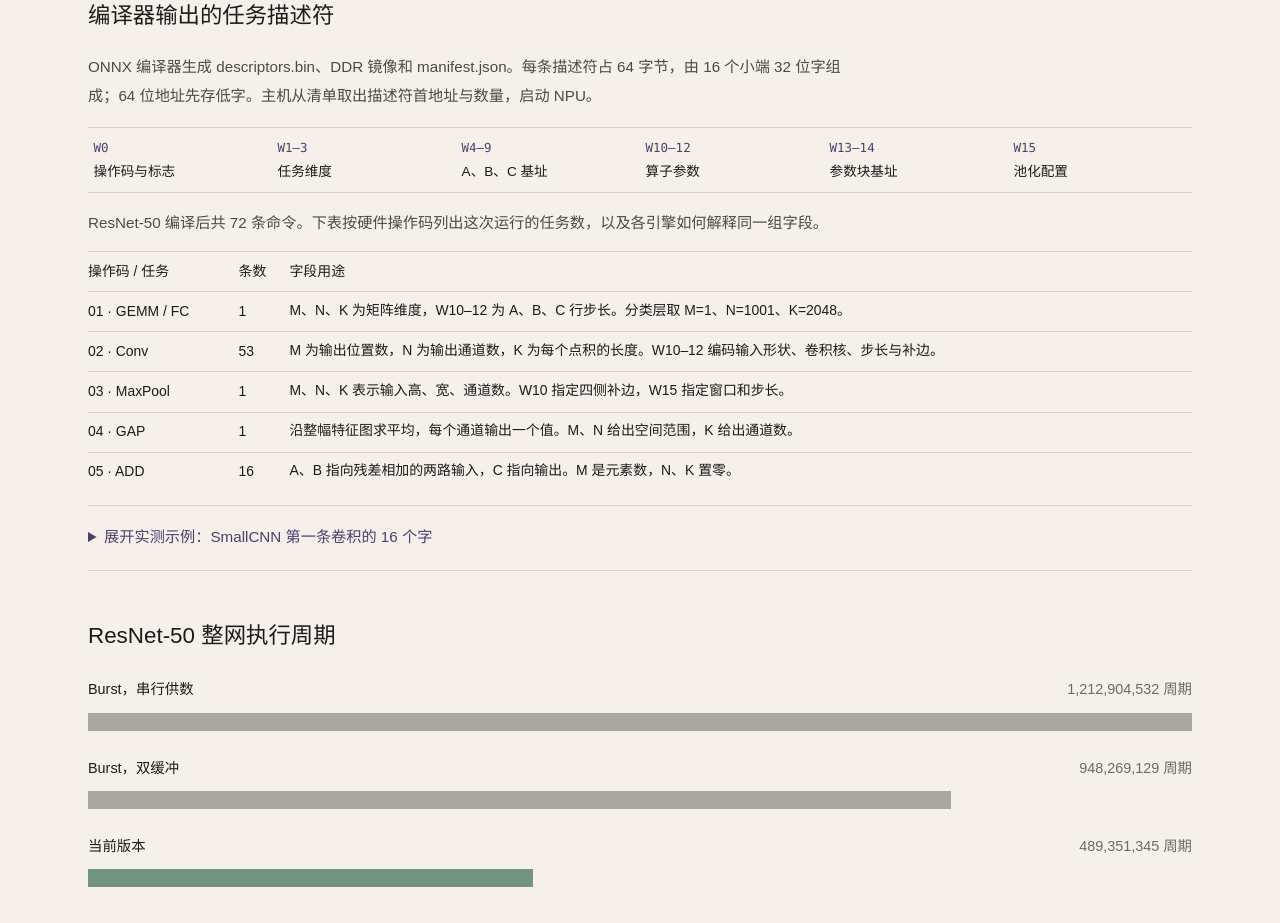
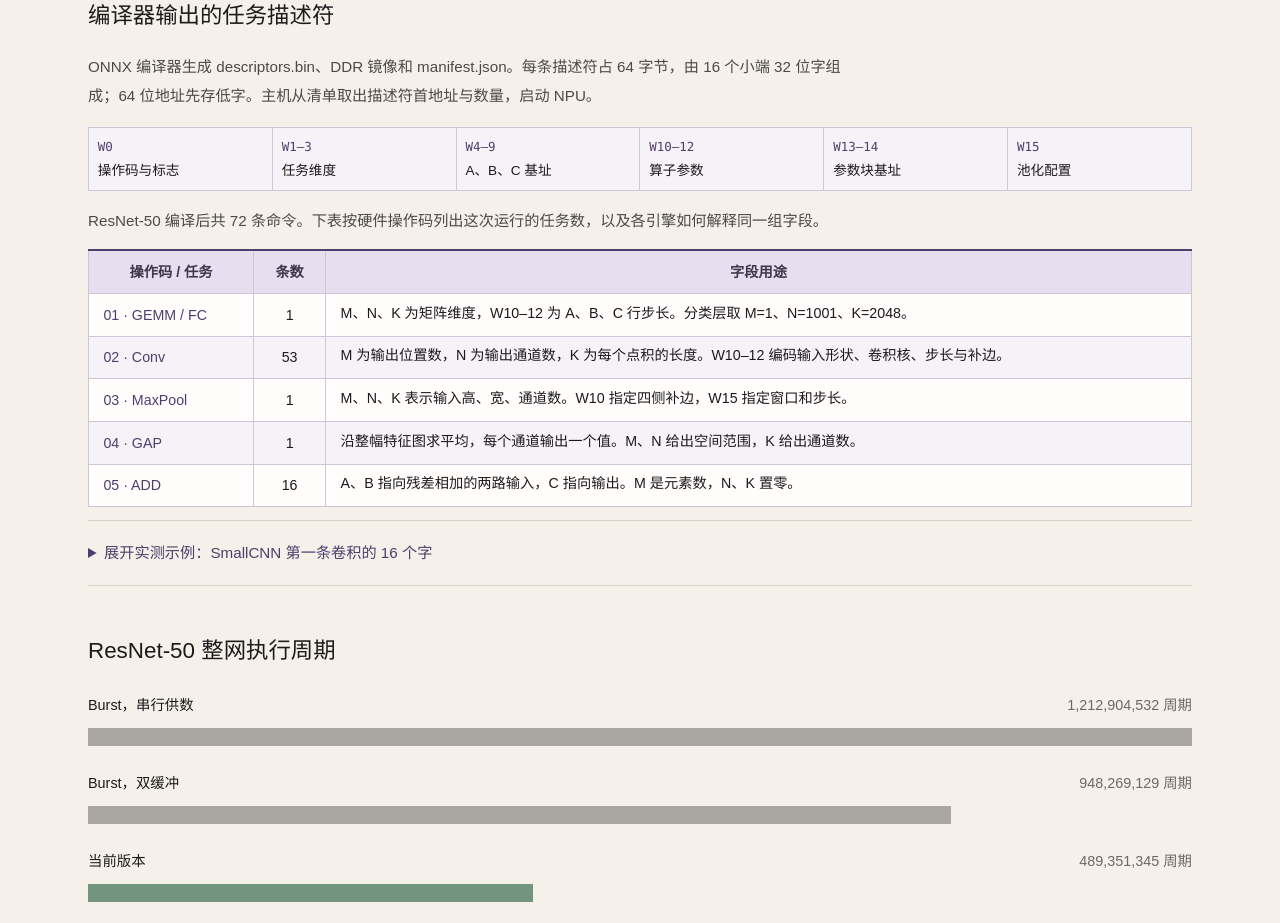
Before and after one commit to gaozhouhao/my-website, a Next.js app: page /projects/int8-systolic-npu in a window 1280 px wide. Shown: the part 1320-2243 px from the top of the page. Built offline with nearby package versions, Linux system fonts and the light colour scheme.

Commit message:
Distinguish NPU data tables with tinted headers, gridlines and alternating rows

```diff
--- a/app/projects/int8-systolic-npu/page.module.css
+++ b/app/projects/int8-systolic-npu/page.module.css
@@ -59,10 +59,31 @@
   .section h2 { font-size: 1.3rem; }
 }
 
-.descriptor { width: 100%; max-width: 52rem; margin: 1.5rem 0; border-collapse: collapse; text-align: left; font-size: .88rem; }
+.opTable, .descriptor {
+  --grid-line: #cec5d8;
+  width: 100%;
+  border-collapse: collapse;
+  background: #fffefd;
+  color: var(--foreground);
+  text-align: start;
+  font-size: .89rem;
+}
+.opTable :is(th, td), .descriptor :is(th, td) {
+  padding: .48rem clamp(.42rem, 1.2vw, .9rem);
+  border: 1px solid var(--grid-line);
+  vertical-align: top;
+}
+.opTable thead th, .descriptor thead th {
+  border-top: 2px solid var(--accent-strong);
+  background: #e7dfef;
+  color: #42344e;
+  font-weight: 600;
+}
+.opTable tbody tr:nth-child(even), .descriptor tbody tr:nth-child(even) { background: #f6f3f8; }
+.opTable tbody th, .descriptor tbody th { text-align: start; font-weight: 500; color: var(--accent-strong); }
+.opTable :is(th, td):nth-child(2) { text-align: center; font-variant-numeric: tabular-nums; }
+.descriptor { max-width: 52rem; margin: 1rem 0; }
 .descriptor caption { text-align: left; color: var(--muted); padding-bottom: .75rem; }
-.descriptor th, .descriptor td { border-top: 1px solid var(--line); padding: .65rem .75rem .65rem 0; vertical-align: top; }
-.descriptor th { font-weight: 500; }
 .descriptor tbody th { width: 34%; color: var(--accent-strong); }
 .descriptor code { display: block; color: var(--muted); font-size: .8rem; overflow-wrap: normal; }
 .descriptor p { margin: 0; line-height: 1.85; }
@@ -72,14 +93,12 @@
 .systemSpread h3 { margin: 1.2rem 0 .45rem; font-size: 1.08rem; }
 .systemSpread p { margin: .55rem 0; }
 .systemSpread .diagram { width: min(100%, 24rem); margin: 0 auto; }
-.commandMap { display: grid; grid-template-columns: repeat(6, 1fr); margin: 1rem 0; border-block: 1px solid var(--line); }
-.commandMap > div { padding: .5rem .35rem; }
+.commandMap { display: grid; grid-template-columns: repeat(6, 1fr); margin: 1rem 0; border: 1px solid #cec5d8; gap: 1px; background: #cec5d8; }
+.commandMap > div { padding: .45rem .55rem; background: #f6f3f8; }
 .commandMap code, .commandMap span { display: block; }
 .commandMap code { color: var(--accent-strong); font-size: .78rem; }
 .commandMap span { font-size: .85rem; }
-.opTable { width: 100%; border-collapse: collapse; margin: .8rem 0; text-align: left; font-size: .87rem; }
-.opTable :is(th,td) { text-align: start; vertical-align: top; border-top: 1px solid var(--line); padding: .42rem .6rem .42rem 0; }
-.opTable th { font-weight: 500; }
+.opTable { margin: .8rem 0; }
 .opTable p { margin: 0; line-height: 1.65; }
 @media (max-width: 700px) {
   .systemSpread { grid-template-columns: 1fr; gap: .8rem; }
```
